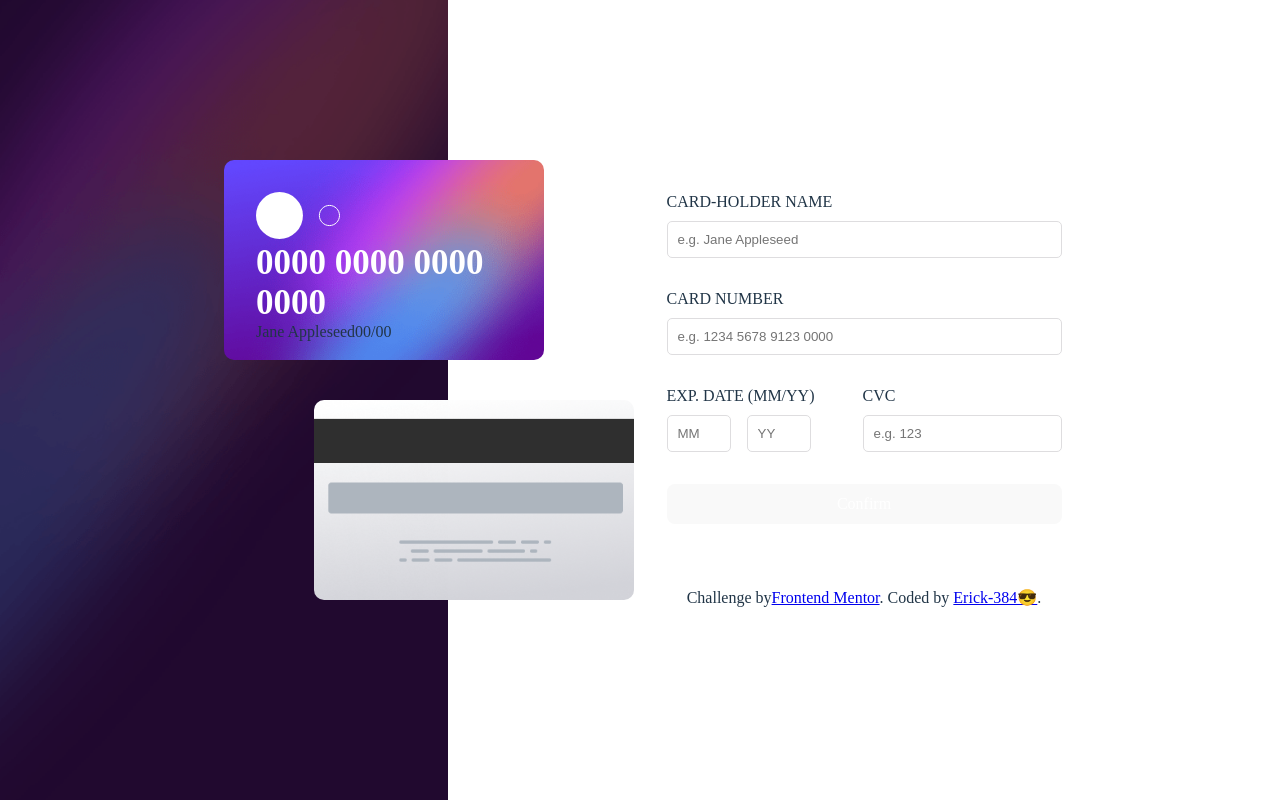
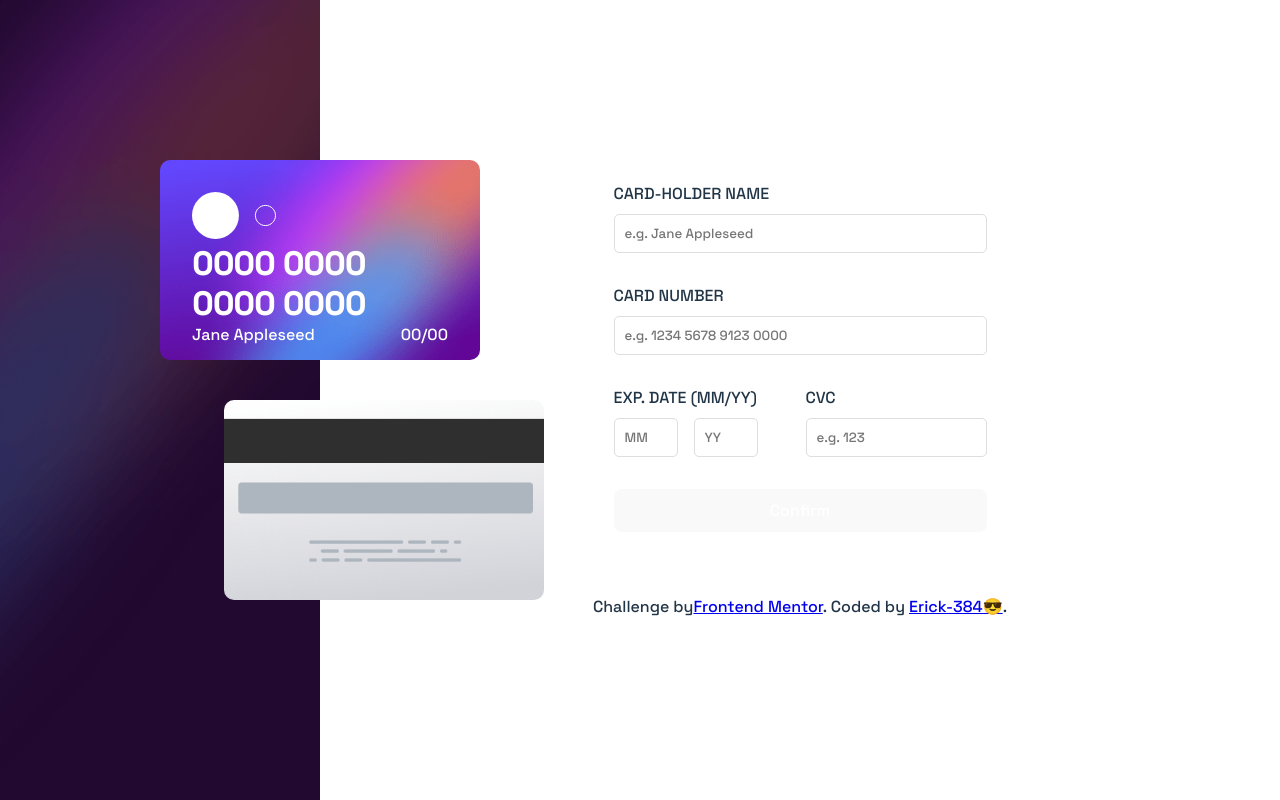
Before and after one commit to Erick384/Interactive-card-details-form, a React (Vite) app: page / in a window 1280 px wide. Built offline with nearby package versions, Linux system fonts and the light colour scheme.

Commit message:
Uploading Commits

```diff
--- a/index.html
+++ b/index.html
@@ -3,14 +3,19 @@
   <head>
     <meta charset="UTF-8" />
     <link
-    rel="icon"
-    type="image/png"
-    sizes="32x32"
-    href="./images/favicon-32x32.png"
-  />
+      rel="icon"
+      type="image/png"
+      sizes="32x32"
+      href="./images/favicon-32x32.png"
+    />
     <meta name="viewport" content="width=device-width, initial-scale=1.0" />
     <title>Frontend Mentor | Interactive card details form</title>
-
+    <link rel="preconnect" href="https://fonts.googleapis.com" />
+    <link rel="preconnect" href="https://fonts.gstatic.com" crossorigin />
+    <link
+      href="https://fonts.googleapis.com/css2?family=Red+Hat+Display:wght@500&family=Roboto:wght@700&family=Rubik:wght@300&family=Space+Grotesk:wght@500&display=swap"
+      rel="stylesheet"
+    />
   </head>
   <body>
     <div id="root"></div>
--- a/src/App.css
+++ b/src/App.css
@@ -2,6 +2,10 @@
   padding: 0;
   margin: 0;
   box-sizing: border-box;
+  font-family: "Red Hat Display", sans-serif;
+  font-family: "Roboto", sans-serif;
+  font-family: "Rubik", sans-serif;
+  font-family: "Space Grotesk", sans-serif;
 }
 .body {
   display: flex;
@@ -9,14 +13,14 @@
   min-height: 100vh;
 }
 .left {
-  width: 35%;
+  width: 25%;
   background: url(../images/bg-main-desktop.png);
   background-repeat: no-repeat;
   background-size: cover;
   position: relative;
   background-position: center;
 }
-.jane-Card{
+.jane-Card {
   display: flex;
   flex-direction: column;
   justify-content: space-between;
@@ -32,7 +36,7 @@
   top: 20%;
   left: 50%;
 }
-.back-Page{
+.back-Page {
   background-image: url(../images/bg-card-back.png);
   justify-content: space-between;
   background-repeat: no-repeat;
@@ -46,25 +50,31 @@
   top: 50%;
   left: 70%;
 }
-.card-Number h2{
-  font-size: 35px;
-  /* word-spacing: 10px; */
+.card-Number h1 {
+  font-size: auto;
+  width: 100%;
+  /* border: 1px solid red; */
+  color: hsl(0, 0%, 100%);
+}
+.card-Btm {
+  display: flex;
+  justify-content: space-between;
   color: hsl(0, 0%, 100%);
 }
 .right {
-  width: 65%;
+  width: 75%;
   display: flex;
   flex-direction: column;
   align-items: center;
   justify-content: center;
   gap: 4rem;
 }
-.input{
+.input {
   display: flex;
   flex-direction: column;
   gap: 10px;
 }
-.input input{
+.input input {
   display: flex;
   align-items: center;
   padding: 10px;
@@ -80,17 +90,17 @@
   display: flex;
   gap: 3rem;
 }
-.date-inputs{
+.date-inputs {
   display: flex;
   gap: 1rem;
 }
-.date-inputs input{
+.date-inputs input {
   width: 5vw;
 }
 button {
   background-color: hsl(278, 68%, 11%);
   color: hsl(0, 0%, 100%);
   padding: 0.5rem;
-  border-radius: .5em;
+  border-radius: 0.5em;
   cursor: pointer;
 }
--- a/src/App.jsx
+++ b/src/App.jsx
@@ -54,7 +54,7 @@ function App() {
             </svg>
           </div>
           <div className="card-Number">
-            <h2>0000 0000 0000 0000</h2>
+            <h1>0000  0000  0000  0000</h1>
           </div>
           <div className="card-Btm">
             <span>Jane Appleseed</span>
```
